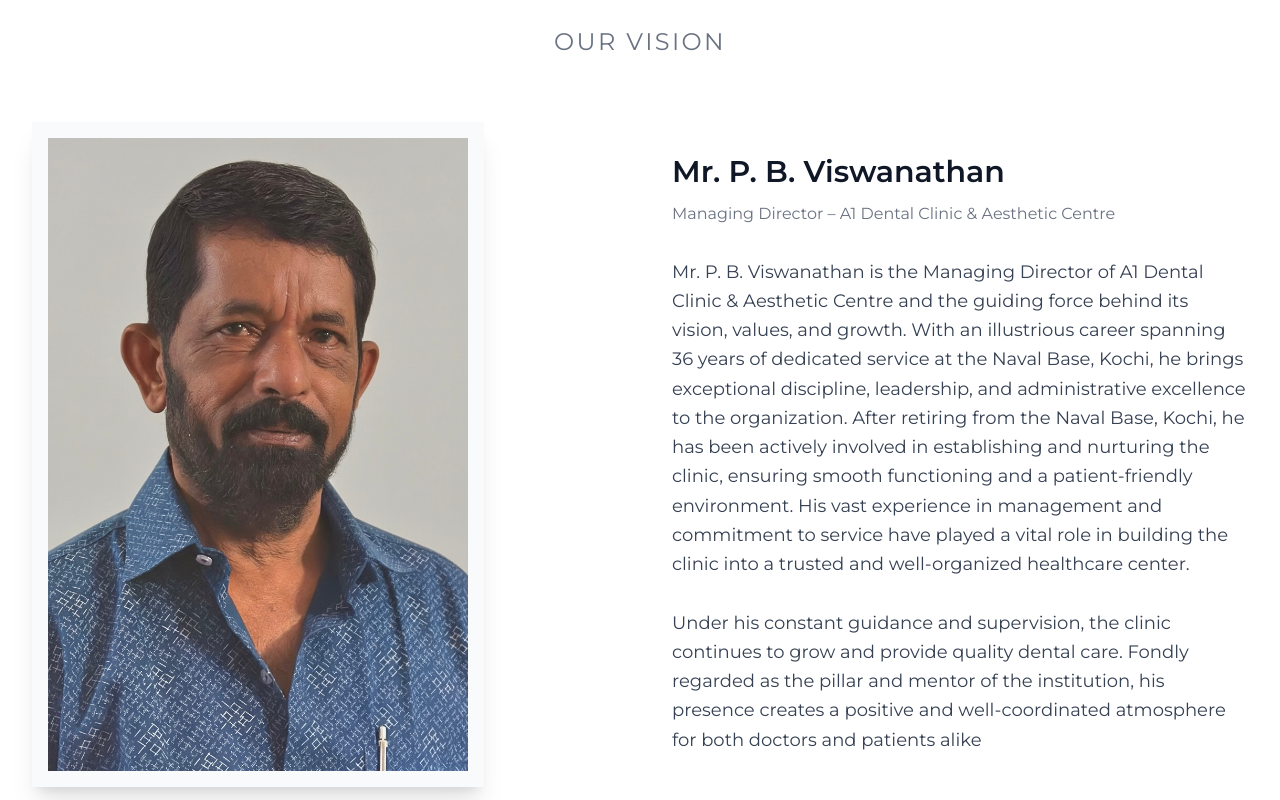
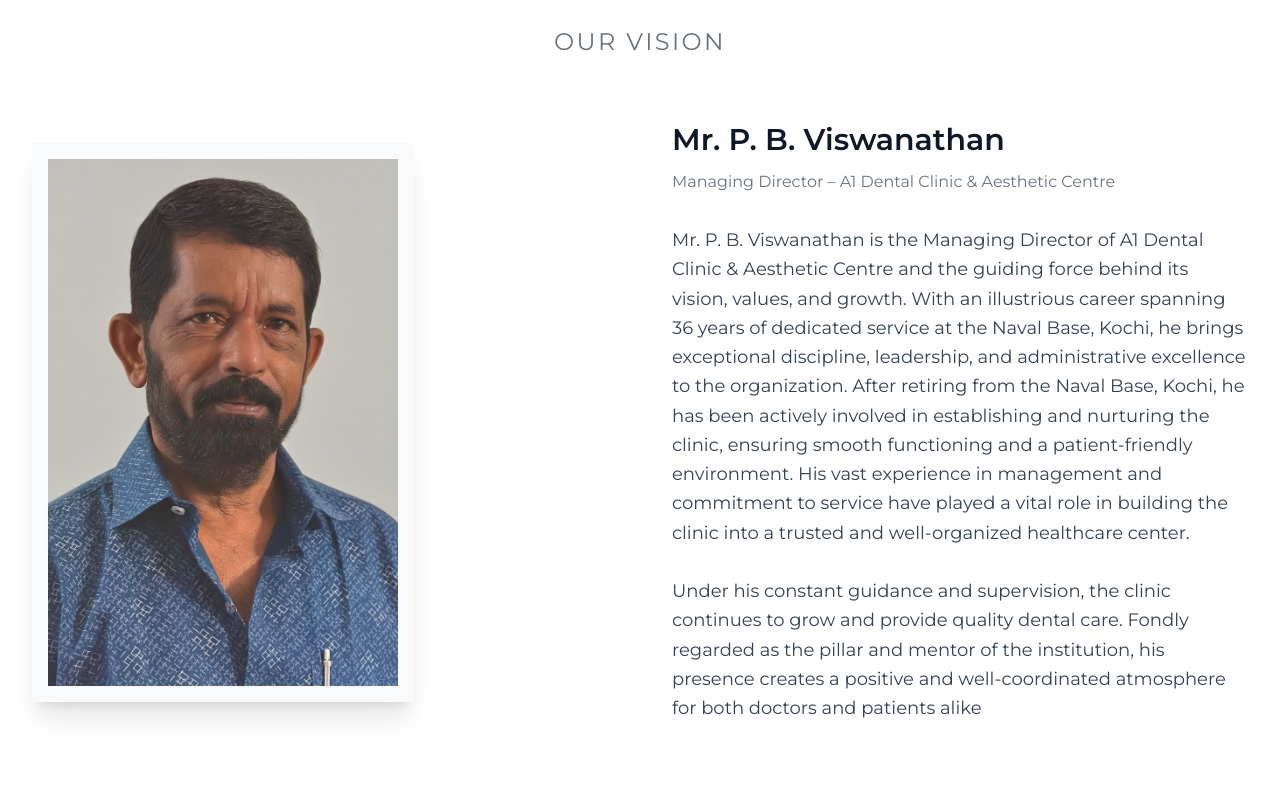
Before and after one commit to muhdyasirr/A1-dental-clinic-, a Next.js app: page / in a window 1280 px wide. Shown: the part 3940-4740 px from the top of the page. Built offline with nearby package versions, Linux system fonts and the light colour scheme; no server answers; the database is empty.

Commit message:
image croped

```diff
--- a/components/OurVision.tsx
+++ b/components/OurVision.tsx
@@ -22,8 +22,8 @@ export default function OurVisionPerson() {
                             <Image
                                 src="/vision.PNG"
                                 alt="Vision Person"
-                                width={420}     // adjust if needed
-                                height={420}    // adjust if needed
+                                width={350}     // adjust if needed
+                                height={400}    // adjust if needed
                                 className="object-contain"
                                 priority
                             />
```
Also changed, not shown: public/hero21.JPG.jpeg (renamed from public/Hero21.jpeg).
